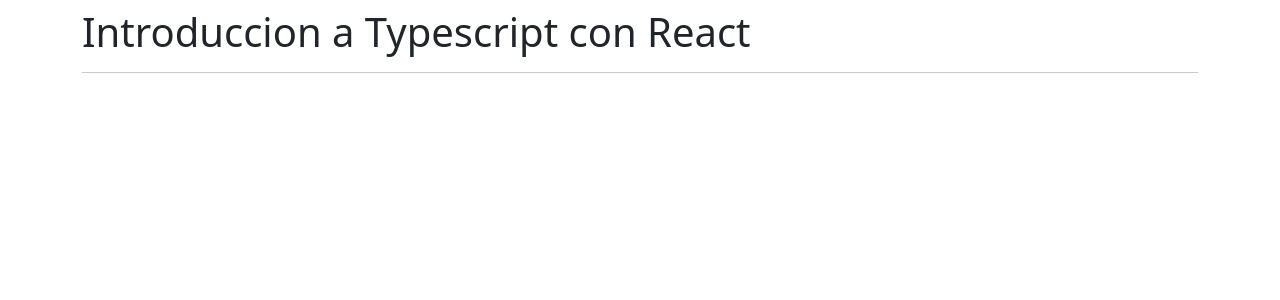
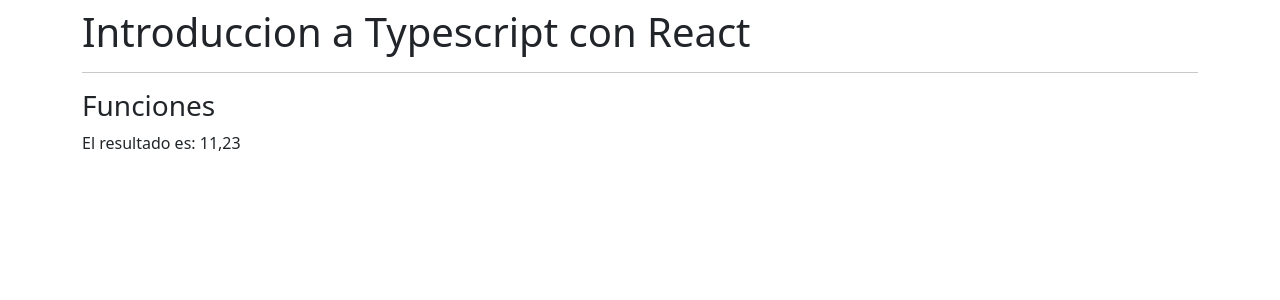
Before and after one commit to Damian-16/React-Native-TS, a React (Create React App) app: page / in a window 1280 px wide. Shown: the top 300 px of the page. Built offline with nearby package versions, Linux system fonts and the light colour scheme.

Commit message:
se añadio las funciones

```diff
--- a/src/typescript/Funciones.tsx
+++ b/src/typescript/Funciones.tsx
@@ -1,9 +1,15 @@
 import React from 'react'
-
+const sumar = (a:number,b:number):number => {
+    return a + b;
+}
+const restar=(a:number,b:number):number[]=>{
+    return [a,b]//esto devuelve la suma de los elementos del array x ej en este caso se ingresa 2 y 3 entonces da 23
+}
 export const Funciones = () => {
     return (
         <>
-
+            <h3>Funciones</h3>
+           <span> El resultado es:  {sumar(10,1)},{restar(2,3)}</span>
         </>
     )
 }
```
